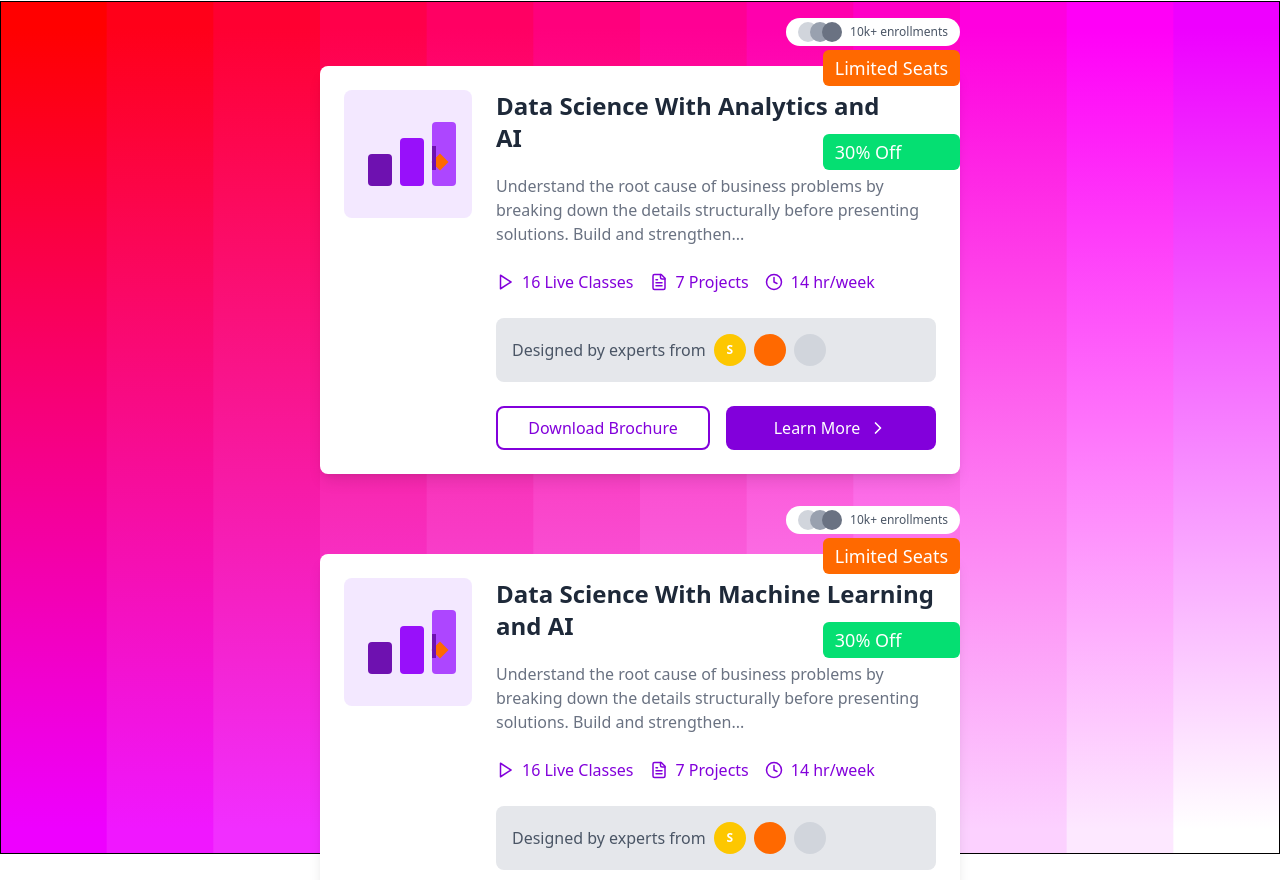
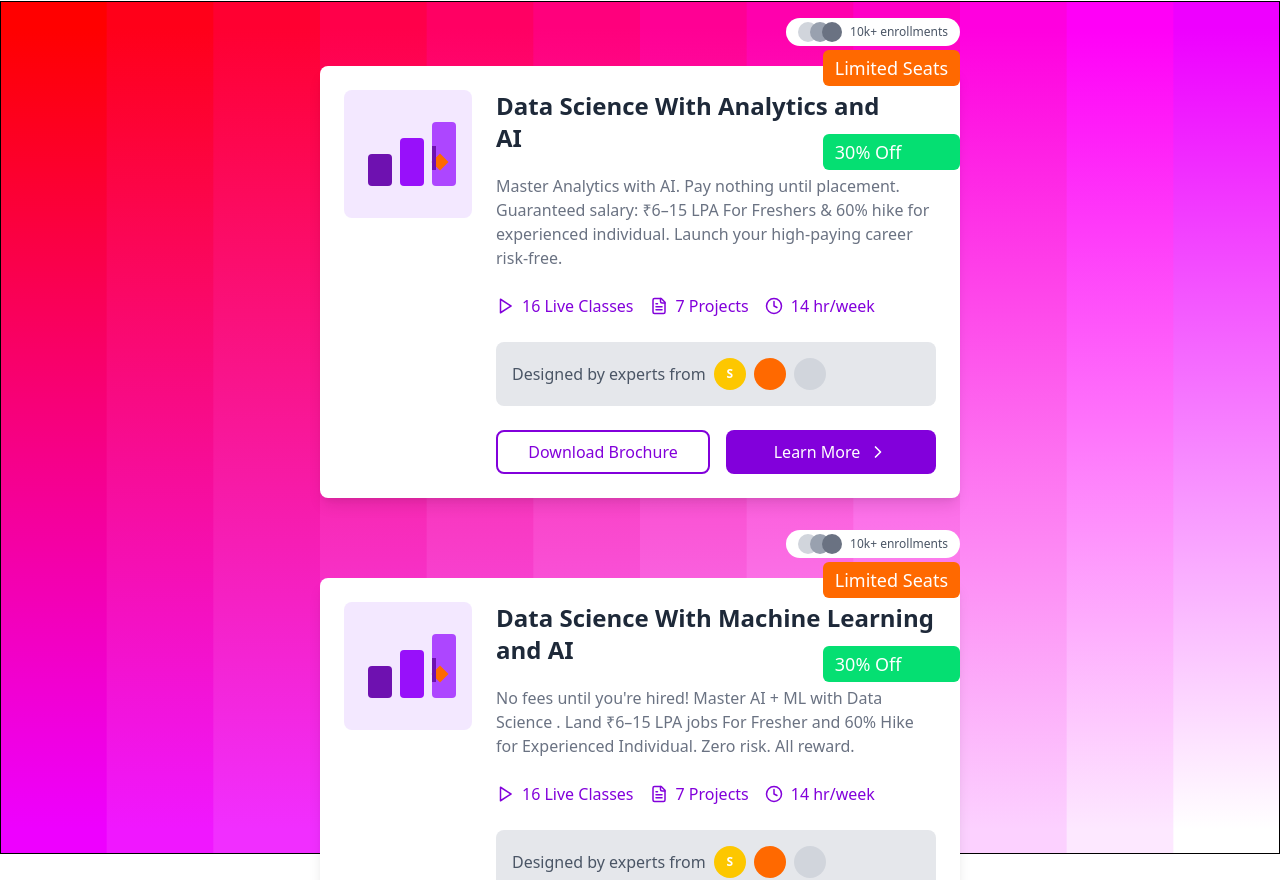
Before and after one commit to patilrohit1964/edu_sys, a React (Vite) app in the folder client/: page / in a window 1280 px wide. Shown: the part 2841-3721 px from the top of the page. Built offline with nearby package versions, Linux system fonts and the light colour scheme; grey boxes are pictures that could not be loaded.

Commit message:
added card info

```diff
--- a/client/src/pages/DataAnalyticCard.jsx
+++ b/client/src/pages/DataAnalyticCard.jsx
@@ -61,8 +61,7 @@ export default function DataAnalyticsCard({ courseName, courseInfo }) {
                         <div className="flex-grow">
                             <h2 className="text-2xl font-bold text-gray-800 break-words">{courseName}</h2>
                             <p className="text-gray-500 mt-5">
-                                Understand the root cause of business problems by breaking down the
-                                details structurally before presenting solutions. Build and strengthen...
+                                {courseInfo}
                             </p>
 
                             <div className="flex flex-wrap gap-4 mt-6">
--- a/client/src/pages/Home.jsx
+++ b/client/src/pages/Home.jsx
@@ -172,7 +172,7 @@ const Home = () => {
             <div className={`relative`}>
                 <img src={course} alt="" />
                 <div className='absolute top-0 left-0 w-full h-full flex flex-wrap items-center justify-around border m-auto'>
-                    {[{ courseName: "Data Science With Analytics and AI" }, { courseName: "Data Science With Machine Learning and AI" }, { courseName: "Product Management With Analytics and A.I" }, { courseName: "Career Catalyst Pro With AI" }].map((el, index) => {
+                    {[{ courseName: "Data Science With Analytics and AI", courseInfo: "Master Analytics with AI. Pay nothing until placement. Guaranteed salary: ₹6–15 LPA For Freshers & 60% hike for experienced individual. Launch your high-paying career risk-free." }, { courseName: "Data Science With Machine Learning and AI", courseInfo: "No fees until you're hired! Master AI + ML with Data Science . Land ₹6–15 LPA jobs For Fresher and 60% Hike for Experienced Individual. Zero risk. All reward." }, { courseName: "Product Management With Analytics and A.I", courseInfo: "Master Product Management + AI. Minimal fees now, pay later after placement. Land top roles with our career-backed program." }, { courseName: "Career Catalyst Pro With AI", courseInfo: "Level up your career! Master communication, confidence, and growth skills with Career Catalyst Pro. Be job-ready, earn more, shine bright" }].map((el, index) => {
                         if (index === 0) {
                             const parts = el.courseName.split(/ (AI|Ai)/i);
                             return (
@@ -185,10 +185,11 @@ const Home = () => {
                                             {parts[1] && parts[1].toUpperCase()}
                                         </>
                                     }
+                                    courseInfo={el.courseInfo}
                                 />
                             );
                         } else {
-                            return <DataAnalyticsCard key={index} courseName={el.courseName} />;
+                            return <DataAnalyticsCard key={index} courseName={el.courseName} courseInfo={el.courseInfo} />;
                         }
                     })}
                 </div>
```
